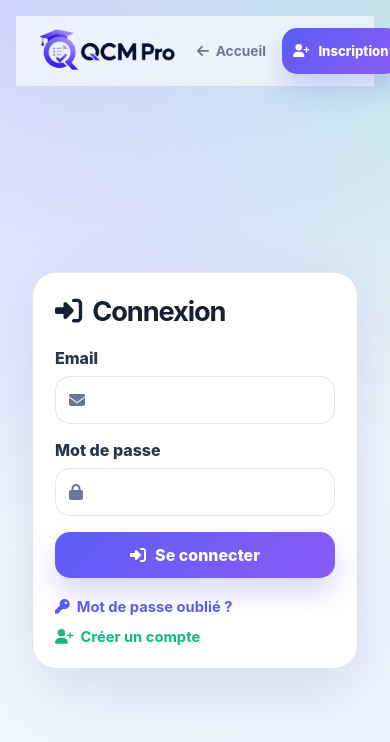
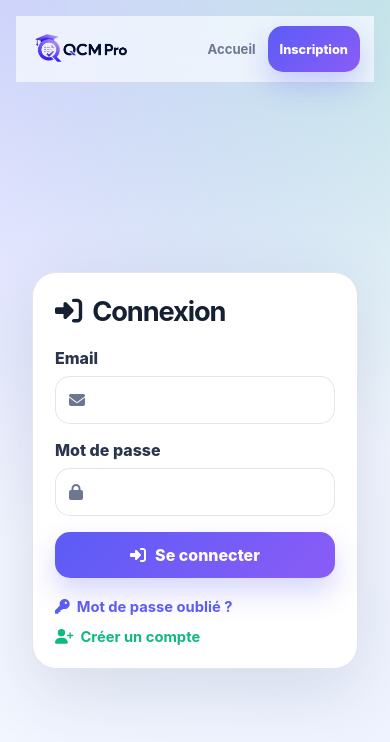
Before and after one commit to dembouz07/qcm_pro_front, a React (Vite) app: page /login in a window 390 px wide. Shown: the top 742 px of the page. Built offline with nearby package versions, Linux system fonts and the light colour scheme; no server answers.

Commit message:
fix: barre auth (login/inscription) mobile ne deborde plus

```diff
--- a/src/styles.css
+++ b/src/styles.css
@@ -570,14 +570,18 @@ tr:last-child td { border-bottom: 0; }
   .auth-page { padding: 88px 16px 24px; }
   .auth-hero { display: none; }
   .auth-card { display: block; }
-  .auth-topbar { padding: 12px 16px; flex-wrap: nowrap; gap: 10px; }
+  .auth-topbar { padding: 10px 14px; flex-wrap: nowrap; gap: 8px; }
   .auth-topbar-brand { font-size: 1.02rem; flex-shrink: 0; }
-  .auth-topbar .brand-icon { width: 34px; height: 34px; }
-  .auth-topbar .brand-logo { height: 44px; width: auto; }
-  .auth-topbar-actions { flex-wrap: nowrap; gap: 8px; }
-  .auth-topbar-link { padding: 6px 8px; font-size: 0.86rem; white-space: nowrap; }
+  .auth-topbar .brand-icon { width: 32px; height: 32px; }
+  .auth-topbar .brand-logo { height: 30px; width: auto; flex-shrink: 0; }
+  .auth-topbar-actions { flex-wrap: nowrap; gap: 6px; flex-shrink: 0; align-items: center; }
+  .auth-topbar-link { padding: 6px 6px; font-size: 0.82rem; white-space: nowrap; }
   .auth-topbar-actions .secondary-btn,
-  .auth-topbar-actions .primary-btn { padding: 8px 11px; font-size: 0.82rem; white-space: nowrap; }
+  .auth-topbar-actions .primary-btn { padding: 8px 12px; font-size: 0.8rem; white-space: nowrap; }
+  /* Icônes retirées dans la barre pour éviter le débordement */
+  .auth-topbar-link svg,
+  .auth-topbar-actions .secondary-btn svg,
+  .auth-topbar-actions .primary-btn svg { display: none; }
   .form-card { padding: 22px; }
   .main-content { padding: 16px; }
   .choice-row { grid-template-columns: 42px 1fr; }
```
